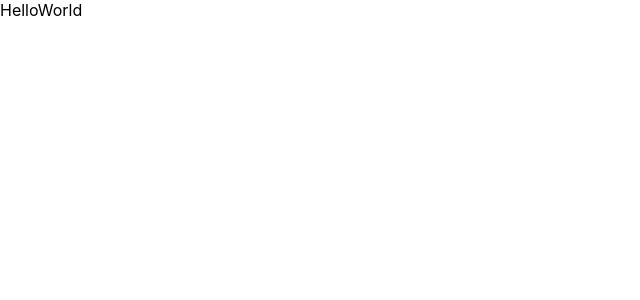
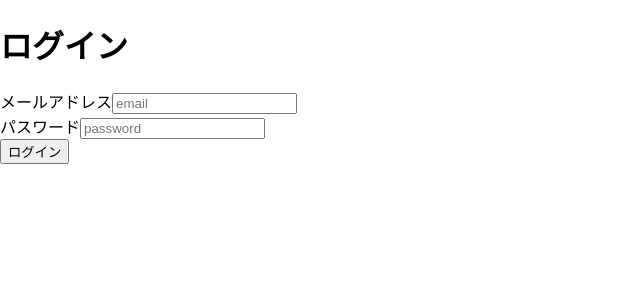
Before and after one commit to Ryodayodayo/DearFuture, a React (Create React App) app: page /login in a window 1280 px wide. Shown: the top 300 px of the page, without its empty margins (0-640 px from the left). Built offline with nearby package versions, Linux system fonts and the light colour scheme; no server answers.

Commit message:
buttonとinputformのコンポーネントを分けた

```diff
--- a/package.json
+++ b/package.json
@@ -14,6 +14,7 @@
     "firebase": "^11.9.1",
     "react": "^19.1.0",
     "react-dom": "^19.1.0",
+    "react-router-dom": "^7.6.2",
     "react-scripts": "5.0.1",
     "typescript": "^4.9.5",
     "web-vitals": "^2.1.4"
--- a/src/App.tsx
+++ b/src/App.tsx
@@ -1,10 +1,20 @@
 import React from 'react';
+import { Header } from './components/Header';
+import { Home } from './pages/Home';
+import { Login } from "./pages/Login"
+import { AuthProvider } from './contexts/AuthContext';
+import { BrowserRouter, Routes, Route} from 'react-router-dom';
 
 function App() {
   return (
-    <div className="App">
-      HelloWorld
-    </div>
+    <AuthProvider>
+      <BrowserRouter>
+        <Routes>
+          <Route path = "/" element = {<Home />}/>
+          <Route path="/login" element={<Login />} />
+        </Routes>
+      </BrowserRouter>
+    </AuthProvider>
   );
 }
 
--- /dev/null
+++ b/src/components/Header.tsx
@@ -0,0 +1,7 @@
+export const Header = () => {
+    return (
+        <div>
+            HelloWorld
+        </div>
+    );
+}
--- /dev/null
+++ b/src/components/LoginForm.tsx
@@ -0,0 +1,82 @@
+import styles from "./LoginForm.module.css"
+import { useState } from "react"
+import { useAuth } from '../contexts/AuthContext';
+
+export const LoginForm = () => {
+    const { signin, clearError} = useAuth();
+    const [email, setEmail] = useState('');
+    const [password, setPassword] = useState('');
+    const [error, setError] = useState('');
+    const [loading, setLoading] = useState(false);
+
+    const handleSubmit = async (event : React.FormEvent) => {
+        event.preventDefault();
+
+        if (!email || !password) {
+            setError("メールアドレスとパスワードを入力してください");
+            return;
+        }
+        setLoading(true);
+        setError('');
+
+        try {
+            event.preventDefault();
+            await signin(email, password);
+            console.log("ログイン成功");
+            alert ("ログインしました");
+
+        } catch (error: any) {
+            console.error("ログインエラー:", error);
+            setError("ログインに失敗しました。メールアドレスとパスワードを確認してください。");
+        } finally {
+            setLoading(false);
+        }
+    };
+
+
+    const handleChangeEmail = (event: React.ChangeEvent<HTMLInputElement>) => {
+        setEmail(event.currentTarget.value);
+    };
+
+    const handleChangePassword = (event: React.ChangeEvent<HTMLInputElement>) => {
+        setPassword(event.currentTarget.value);
+    };
+    return (
+        <div className = {styles.page}>
+            <div className = {styles.container}>
+                <h1 className = {styles.h1}>ログイン</h1>
+                <form onSubmit={handleSubmit} className = {styles.form}>
+                    <div>
+                    <label className = {styles.label}>メールアドレス</label>
+                    <input
+                    name="email"
+                    type="email"
+                    className = {styles.field}
+                    value={email}
+                    placeholder="email"
+                    disabled={loading}
+                    onChange={(event) => handleChangeEmail(event)}/>
+
+                    </div>
+                    <div>
+                    <label className = {styles.label}>パスワード</label>
+                    <input
+                    name="password"
+                    type="password"
+                    className = {styles.field}
+                    placeholder="password"
+                    value={password}
+                    disabled={loading}
+                    onChange={(event) => handleChangePassword(event)}/>
+                    </div>
+
+                    {error && <p className={styles.errorMessage}>{error}</p>}
+
+                    <button className = {styles.button}>
+                        {loading ? 'ログイン中...' : 'ログイン'}
+                    </button>
+                </form>
+            </div>
+        </div>
+    );
+}
--- a/src/contexts/AuthContext.tsx
+++ b/src/contexts/AuthContext.tsx
@@ -82,8 +82,6 @@ export const AuthProvider = ({children} : AuthProviderProps) => {
         setError(null);
     };
 
-
-
     const value = {
         currentUser,
         loading,
--- /dev/null
+++ b/src/pages/Home.tsx
@@ -0,0 +1,7 @@
+export const Home = () => {
+    return (
+        <div>
+            HelloWorld
+        </div>
+    );
+}
--- /dev/null
+++ b/src/pages/Login.tsx
@@ -0,0 +1,9 @@
+import { LoginForm } from "../components/LoginForm"
+
+export const Login = () => {
+    return (
+        <div>
+            <LoginForm />
+        </div>
+    );
+}
```
Also changed, not shown: src/components/SignUp.tsx (added, +7 -0 lines), src/components/ui/Button.tsx (added, +7 -0 lines), src/components/ui/InputForm.tsx (added, +42 -0 lines), src/components/LoginForm.module.css (added), 1 other file (tests, documents, lock files or other folders).
